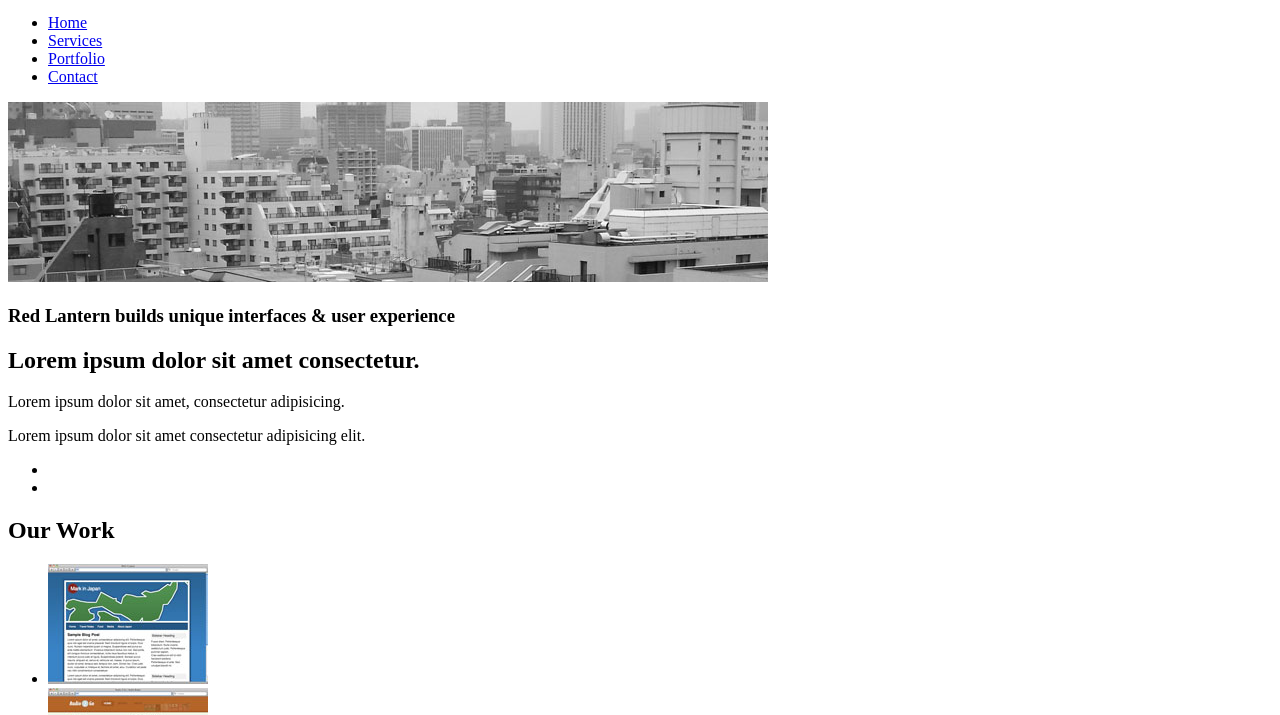
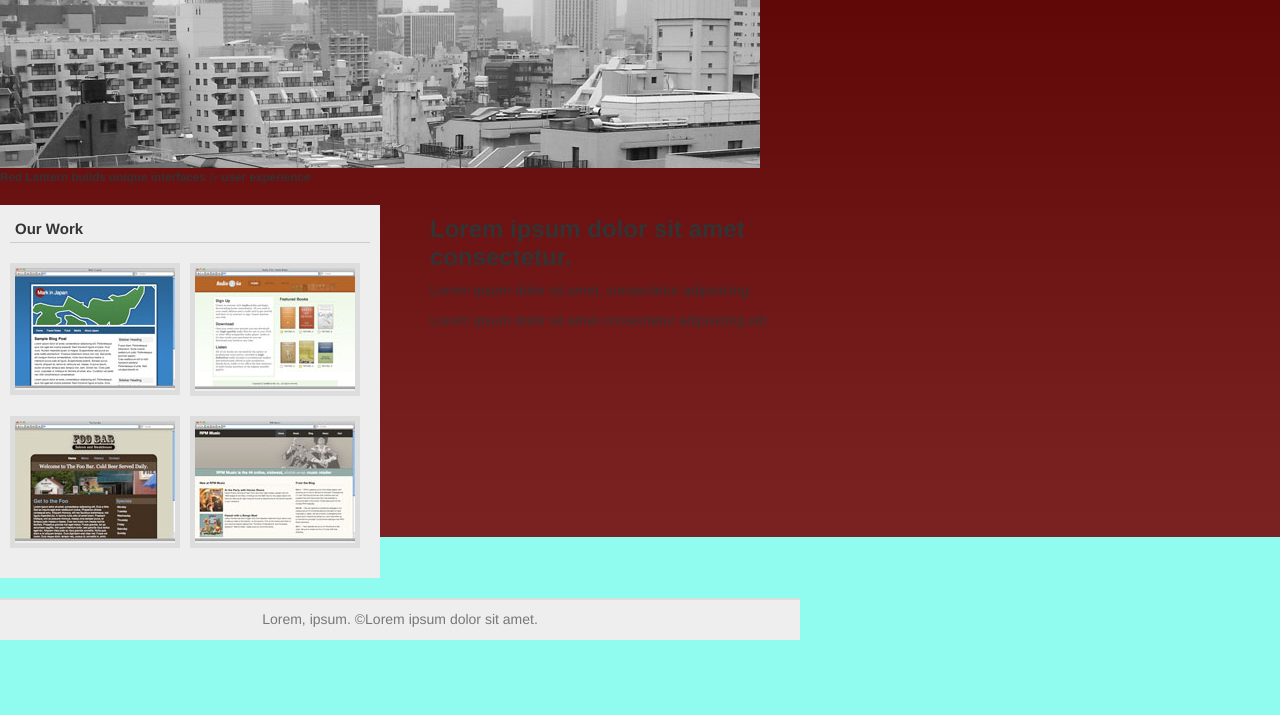
Before and after one commit to jkes921003/internet, a plain HTML site: page index.html in a window 1280 px wide. Shown: the part 114-829 px from the top of the page. After the commit the page ends 800 px from the top, so only its background shows below. Drawn offline with Linux system fonts and the light colour scheme.

Commit message:
20240920

```diff
--- a/index.html
+++ b/index.html
@@ -6,7 +6,7 @@
     <meta charset="UTF-8">
     <meta name="viewport" content="width=device-width, initial-scale=1.0">
     <meta http-equiv="X-UA-Compatible" content="ie=edge">
-    <link rel="stylesheet" href="stylesheets" type="text/css" />
+    <link rel="stylesheet" href="stylesheets/screen.css" type="text/css" />
 </head>
 
 <body>
--- a/stylesheets/screen.css
+++ b/stylesheets/screen.css
@@ -11,9 +11,9 @@ a little easier
 */
 body {
 	margin: 0 ;
-	//width: 800px;
+	width: 800px;
 	padding: 0;
-	background: #7a2122 url('../images/body_bg.gif') repeat-x top;
+	background: #90fcf0 url('../images/body_bg.gif') repeat-x top;
 	font-family: Helvetica, sans-serif;
 	font-size: 62.5%;
 	color: #333;
```
Also changed, not shown: .txt.
